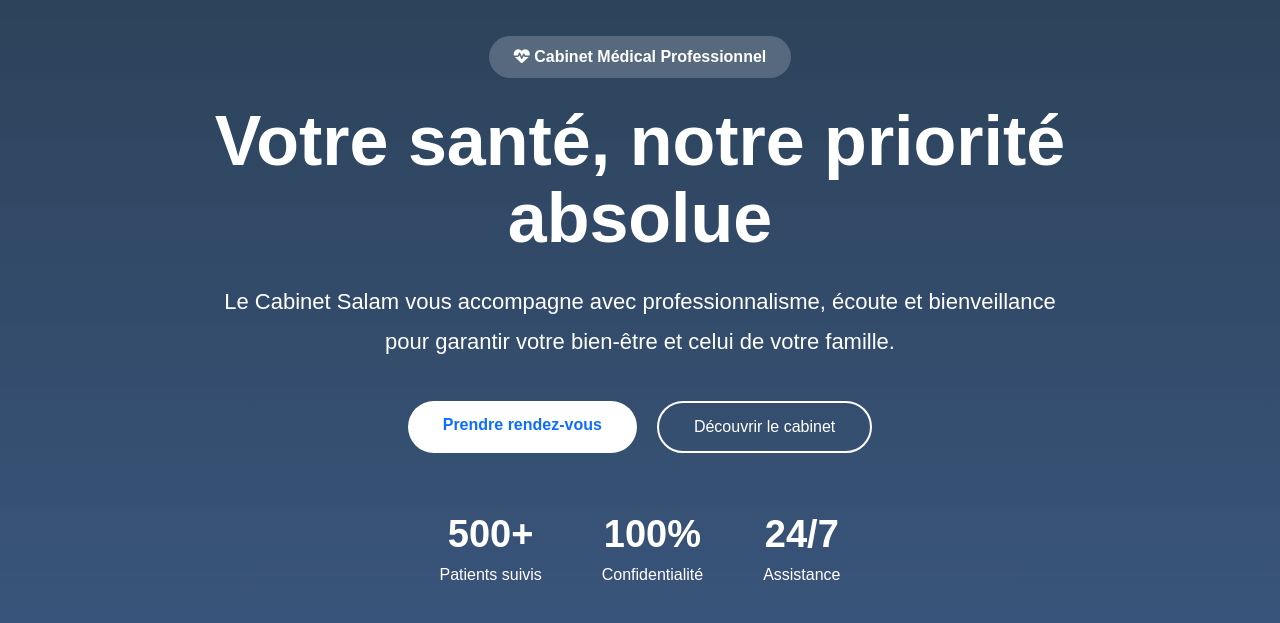
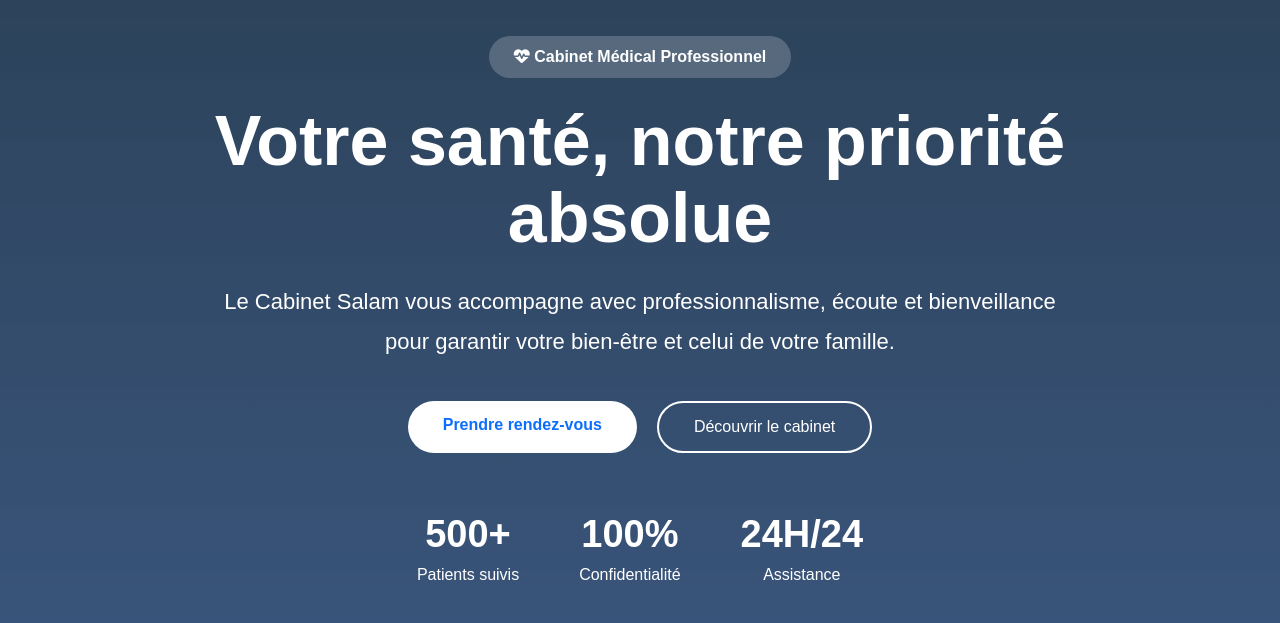
Before and after one commit to Aita8566/cabinet-salam, a plain HTML site: page index.html in a window 1280 px wide. Shown: the part 90-713 px from the top of the page. Drawn offline with Linux system fonts and the light colour scheme.

Commit message:
Mise à jour du site

```diff
--- a/index.html
+++ b/index.html
@@ -71,7 +71,7 @@
             </div>
 
             <div>
-                <h3>24/7</h3>
+                <h3>24H/24</h3>
                 <span>Assistance</span>
             </div>
 
```
